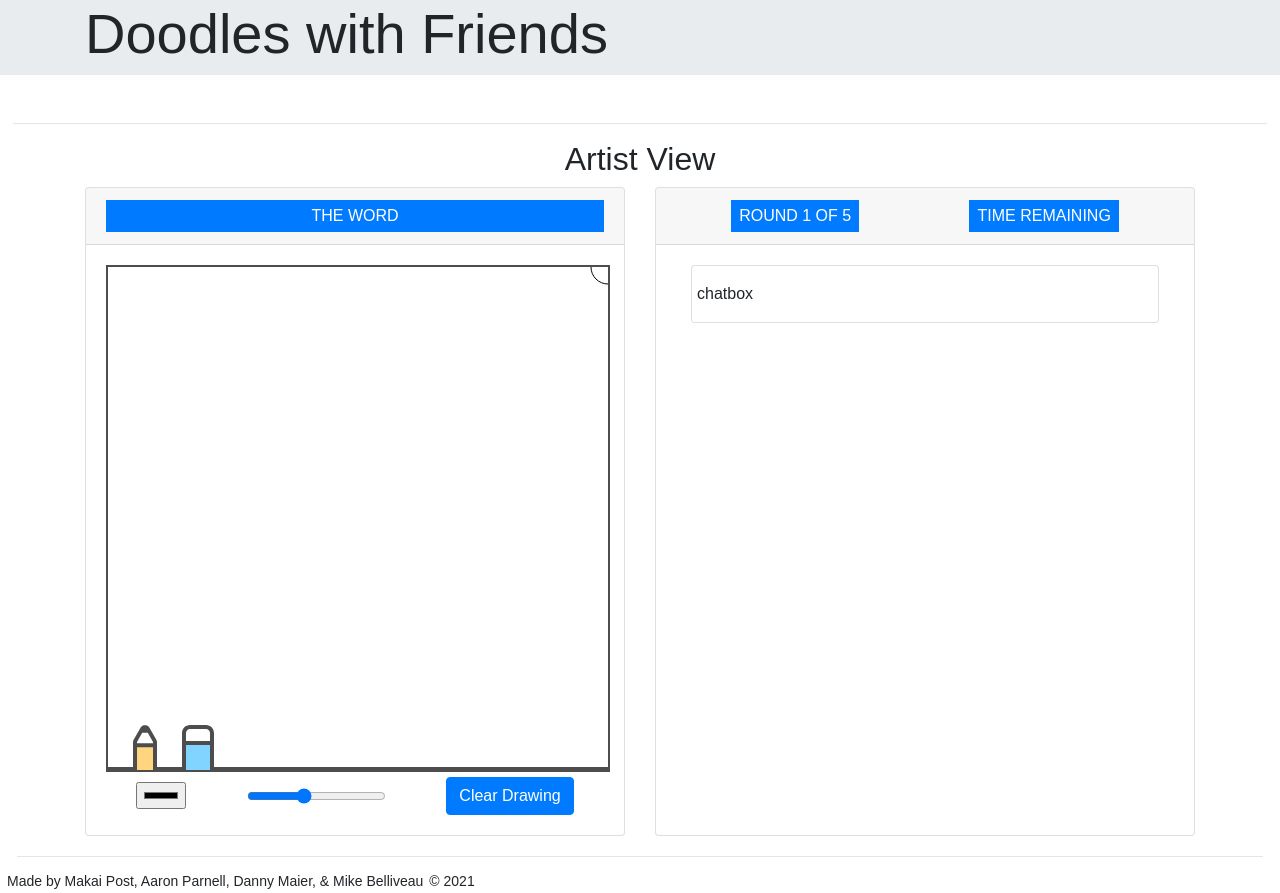
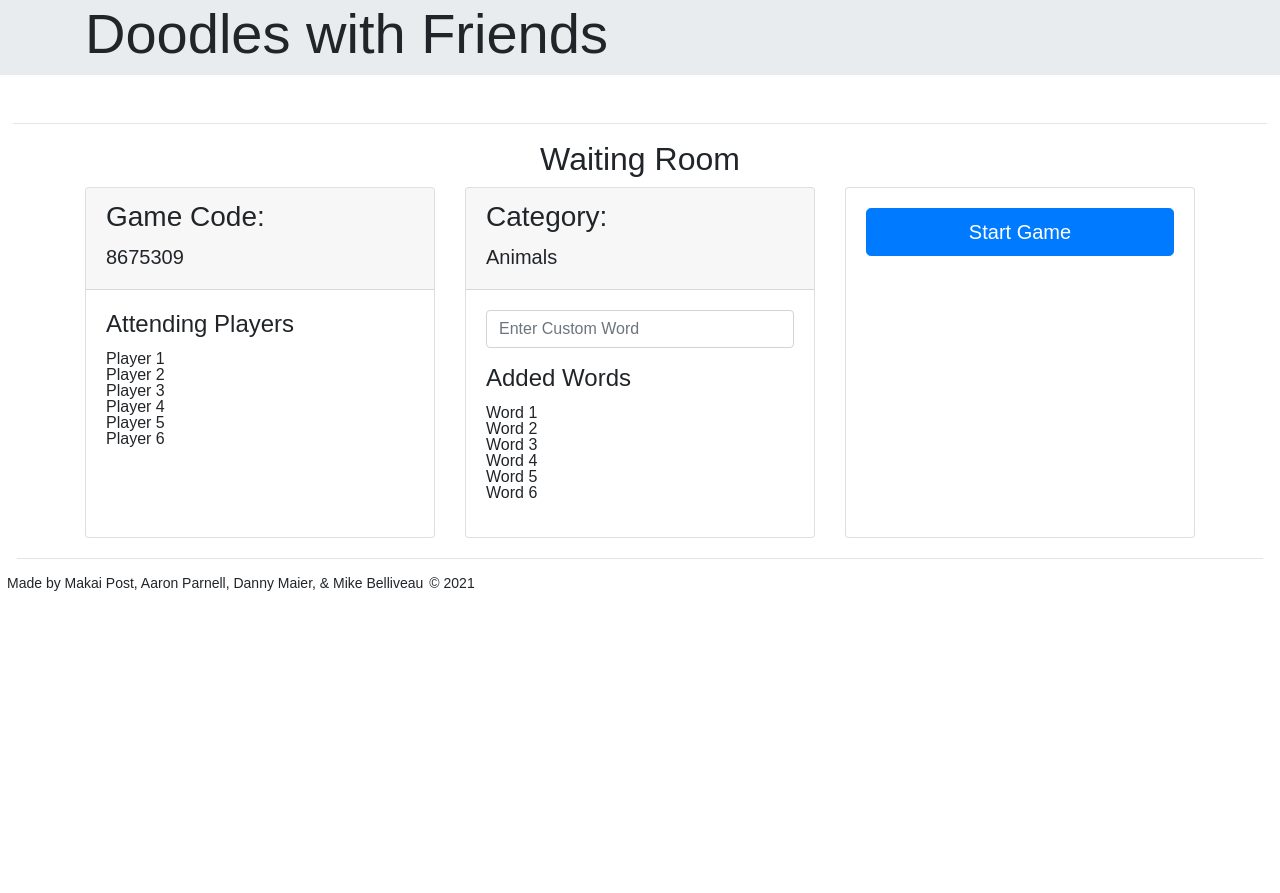
Before and after one commit to ToMakPo/Doodles-with-Friends, a React (Create React App) app in the folder client/: page /options in a window 1280 px wide. After the commit the page ends 800 px from the top, so only its background shows below. Built offline with nearby package versions, Linux system fonts and the light colour scheme.

Commit message:
bootstrappped the options page

```diff
--- a/client/src/App.js
+++ b/client/src/App.js
@@ -27,7 +27,7 @@ const App = () => {
 
 			{
 				// If the user is not logged in, then direct the user to the login page. Other wise, take them to the page requested page.
-				true ? <ArtistView/> :
+				true ? <WaitingRoom/> :
 				activeUser === null ? (
 					loginDisplay
 						? <Login {...{logUserIn, setLoginDisplay}}/>
--- a/client/src/pages/Options.js
+++ b/client/src/pages/Options.js
@@ -70,7 +70,7 @@ const Options = () => {
 
 
                 </div>
-{/* END OPTIONS CARD */}*
+{/* END OPTIONS CARD */}
                 <div className="card">
                         <div className="card-body">
                         <button type="button" className="btn btn-primary btn-lg btn-block">LET'S GO</button>
--- a/client/src/pages/WaitingRoom.js
+++ b/client/src/pages/WaitingRoom.js
@@ -3,17 +3,17 @@ import '../styles/WaitingRoom.css'
 
 const WaitingRoom = () => {
     return (
+        <div className="container ">
         <main>
             <h2>Waiting Room</h2>
 
-            <div className="container">
-            <div className="row">
+            <div className="card-deck">
+
 {/* Column 1 */}
-                <div className="col-sm ">
-                    <div>
-                        <div className="card-body">
-                            <h4 className="card-title">Your Game Code</h4>
-                            <p> 8675309</p>
+                <div className="card">
+                    <div className="card-header">
+                        <h3 className="card-title">Game Code:</h3>
+                        <h5> 8675309</h5>
                     </div>
                     <div className="card-body">
                         <h4 className="card-title">Attending Players</h4>
@@ -27,15 +27,14 @@ const WaitingRoom = () => {
                         </ol>
                     </div>
                 </div>
-                </div>
 {/* Column 2 */}
-                <div className="col-sm ">
-                    <div>
-                        <div className="card-body">
-                            <h4 className="card-title">Category:</h4>
-                            <p> Animals</p>
+                <div className="card ">
+                    <div className="card-header">
+                        <h3 className="card-title">Category:</h3>
+                        <h5> Animals</h5>
                     </div>
                     <div className="card-body">
+                        <div>
                             <input
                             type="text"
                             className="form-control"
@@ -44,7 +43,9 @@ const WaitingRoom = () => {
                             aria-describedby="basic-addon2"
                             // style={{ width: "25%"}}
                             />
+                        </div>
                         <br></br>
+                        <div>
                             <h4 className="card-title">Added Words</h4>
                             <ol>
                                 <li>Word 1</li>
@@ -56,19 +57,22 @@ const WaitingRoom = () => {
                             </ol>
                         </div>
                     </div>
+
                 </div>
 {/* Column 3 */}
-                <div className="col-sm">
+                <div className="card">
                     <div className="card-body">
-                        <button className="btn btn-outline-secondary" type="button">Start Game</button>
+                        <button className="
+                        btn btn-primary
+                        btn-lg
+                        btn-block" type="button">Start Game</button>
                     </div>
                 </div>
+            {/* </div> */}
             </div>
+        </main>
+
         </div>
-
-
-
-        </main>
     )
 }
 
```
Lines whose indentation alone changed are shown as unchanged.
